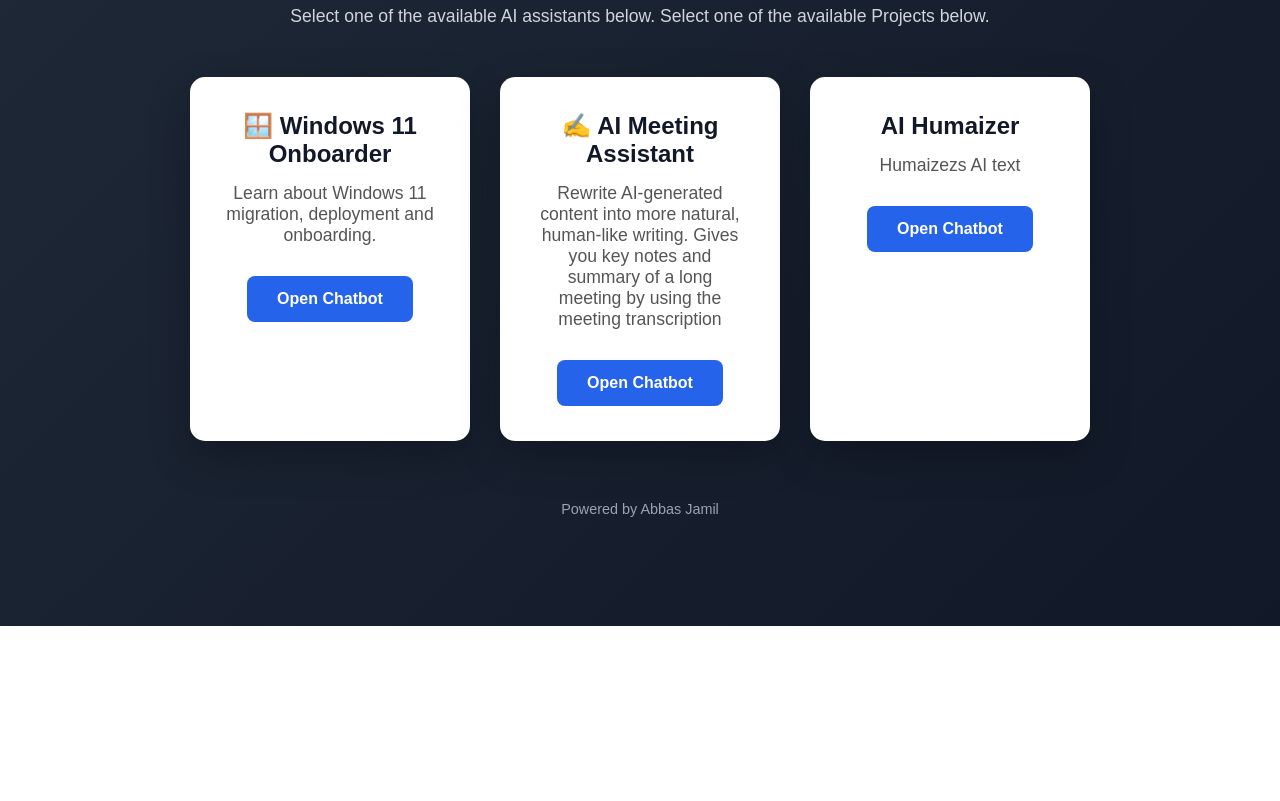
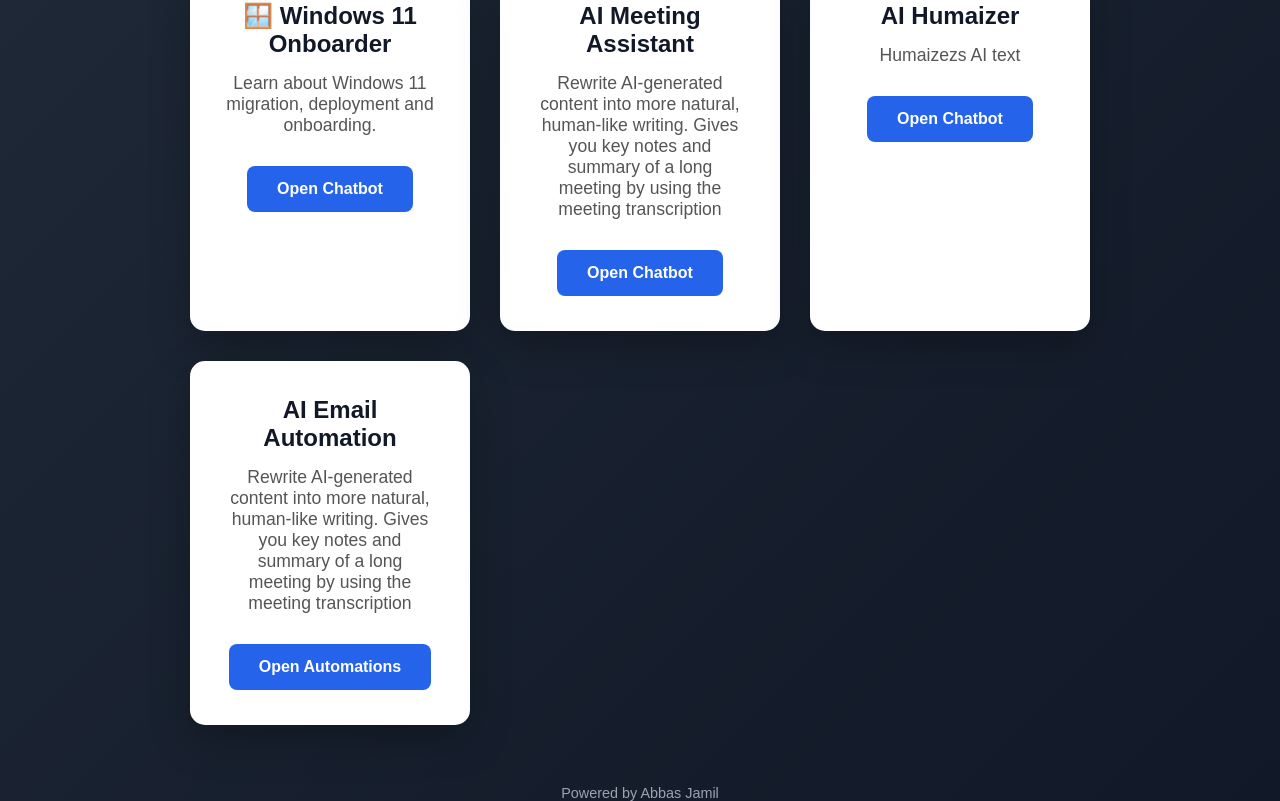
Before and after one commit to ajamil05/MyProjects, a plain HTML site: page index.html in a window 1280 px wide. Shown: the part 174-975 px from the top of the page. Before the commit the page ends 800 px from the top, so only its background shows below. Drawn offline with Linux system fonts and the light colour scheme.

Commit message:
Update index.html

```diff
--- a/index.html
+++ b/index.html
@@ -117,7 +117,7 @@
         </div>
 
         <div class="card">
-            <h2>✍️ AI Meeting Assistant</h2>
+            <h2> AI Meeting Assistant</h2>
 
             <p>
                 Rewrite AI-generated content into more natural, human-like writing.
@@ -139,6 +139,18 @@
                 Open Chatbot
             </a>
         </div>
+        <div class="card">
+            <h2> AI Email Automation</h2>
+
+            <p>
+                Rewrite AI-generated content into more natural, human-like writing.
+                Gives you key notes and summary of a long meeting by using the meeting transcription
+            </p>
+
+            <a class="button" href="EmailAutomation.html">
+                Open Automations
+            </a>
+        </div>
 
     </div>
 
```
